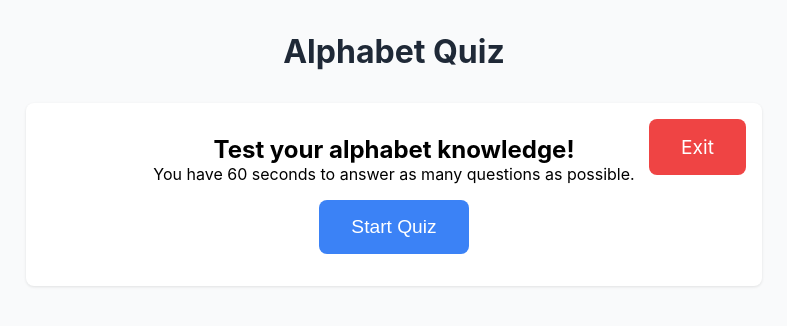
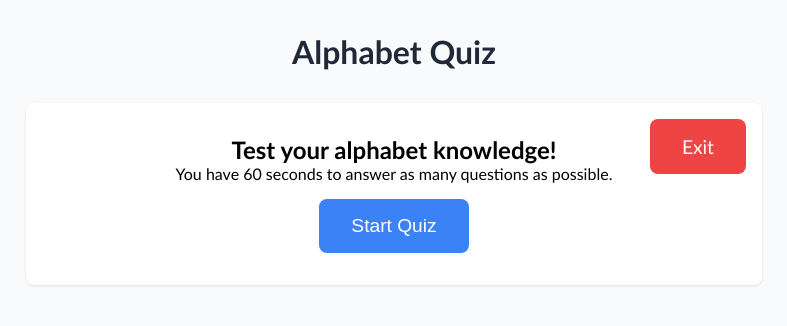
Before and after one commit to PreciousEzeigbo/Thinky-Tots, a Flask app: page /alphas in a window 1280 px wide. Shown: the top 326 px of the page, without its empty margins (246-1033 px from the left). Run offline with Flask 3, Linux system fonts and the light colour scheme; the visitor is signed in with stand-in values (Sample User, id 1).

Commit message:
Update on styling

```diff
--- a/public/static/css/alphas.css
+++ b/public/static/css/alphas.css
@@ -5,7 +5,7 @@
 }
 
 body {
-    font-family: -apple-system, BlinkMacSystemFont, 'Segoe UI', Roboto, sans-serif;
+    font-family: 'Trebuchet MS', 'Lucida Sans Unicode', 'Lucida Grande', 'Lucida Sans', Arial, sans-serif;
     background-color: #f9fafb;
 }
 
--- a/public/static/css/main_scores.css
+++ b/public/static/css/main_scores.css
@@ -1,5 +1,5 @@
 body {
-    font-family: Arial, sans-serif;
+    font-family: 'Trebuchet MS', 'Lucida Sans Unicode', 'Lucida Grande', 'Lucida Sans', Arial, sans-serif;
     margin: 0;
     padding: 0;
     display: flex;
--- a/public/static/css/mathquiz.css
+++ b/public/static/css/mathquiz.css
@@ -5,7 +5,7 @@
 }
 
 body {
-    font-family: -apple-system, BlinkMacSystemFont, 'Segoe UI', Roboto, Oxygen, Ubuntu, Cantarell, sans-serif;
+    font-family: 'Trebuchet MS', 'Lucida Sans Unicode', 'Lucida Grande', 'Lucida Sans', Arial, sans-serif;
     background-color: #F9FAFB;
     color: #111827;
 }
```
